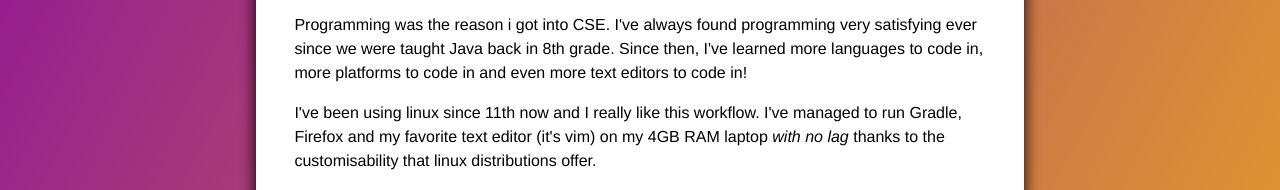
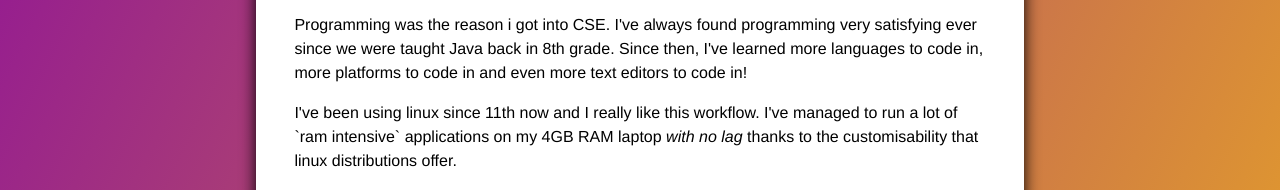
Before and after one commit to balamurali27/balamurali27.github.io, a plain HTML site: page index.html in a window 1280 px wide. Shown: the part 578-768 px from the top of the page. Drawn offline with Linux system fonts and the light colour scheme.

Commit message:
Removed some redundancy, made content simpler.

```diff
--- a/css/desktop.css
+++ b/css/desktop.css
@@ -1,5 +1,4 @@
 @media only screen and (min-width: 760px) {
-		/* for desktop */
 		main {
 				border-radius: 1px;
 				margin: 0px 20%;
--- a/index.html
+++ b/index.html
@@ -5,6 +5,7 @@
 	<meta name="viewport" content="width=device-width, initial-scale=1.0">
 	<title>Balamurali M</title>
 	<script src="scripts/live.js" charset="utf-8"></script>
+
 		<link rel="stylesheet" href="/css/master.css" type="text/css" media="screen" title="no title" charset="utf-8">
 		<link rel="stylesheet" href="/css/desktop.css" type="text/css" media="screen" title="no title" charset="utf-8">
 </head>
@@ -43,8 +44,7 @@
 				</p>
 				<p>I've been using linux since 11th now and
 				I really like this workflow. I've managed to
-				run Gradle, Firefox and my favorite text
-				editor (it's vim) on my 4GB RAM laptop
+				run a lot of `ram intensive` applications on my 4GB RAM laptop
 				<em>with no lag</em> thanks to the
 				customisability that
 				linux distributions offer. </p>
@@ -77,7 +77,6 @@
 			</section>
 			<footer id="contact">
 				<h2>Contact me</h2>
-				<!-- TODO: php here <11-05-19, Balamurali M> -->
 				<form action="https://formspree.io/balamurali05@outlook.com" method="POST">
 						<label>Name
 								<input id="name" type="text" name="name">
```
